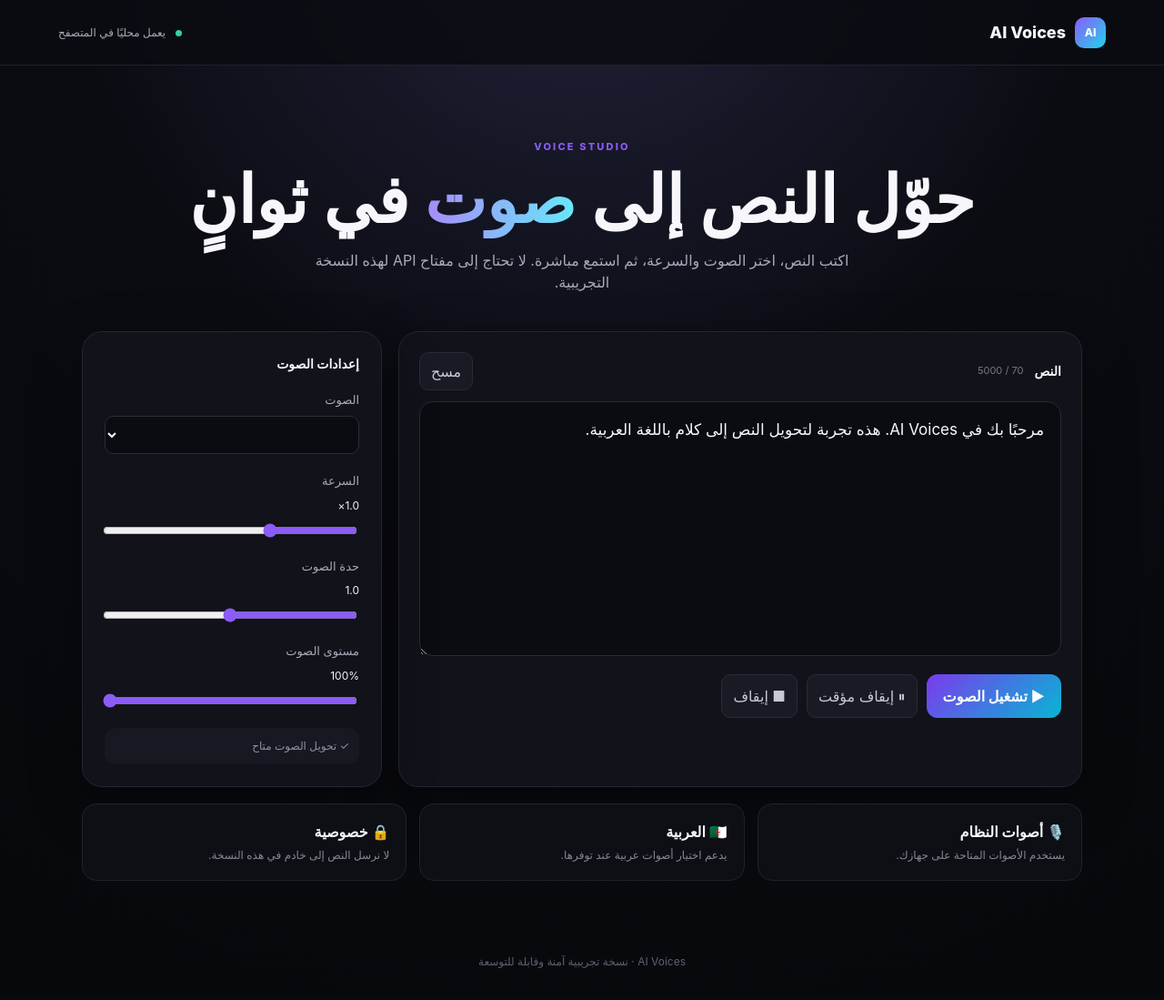
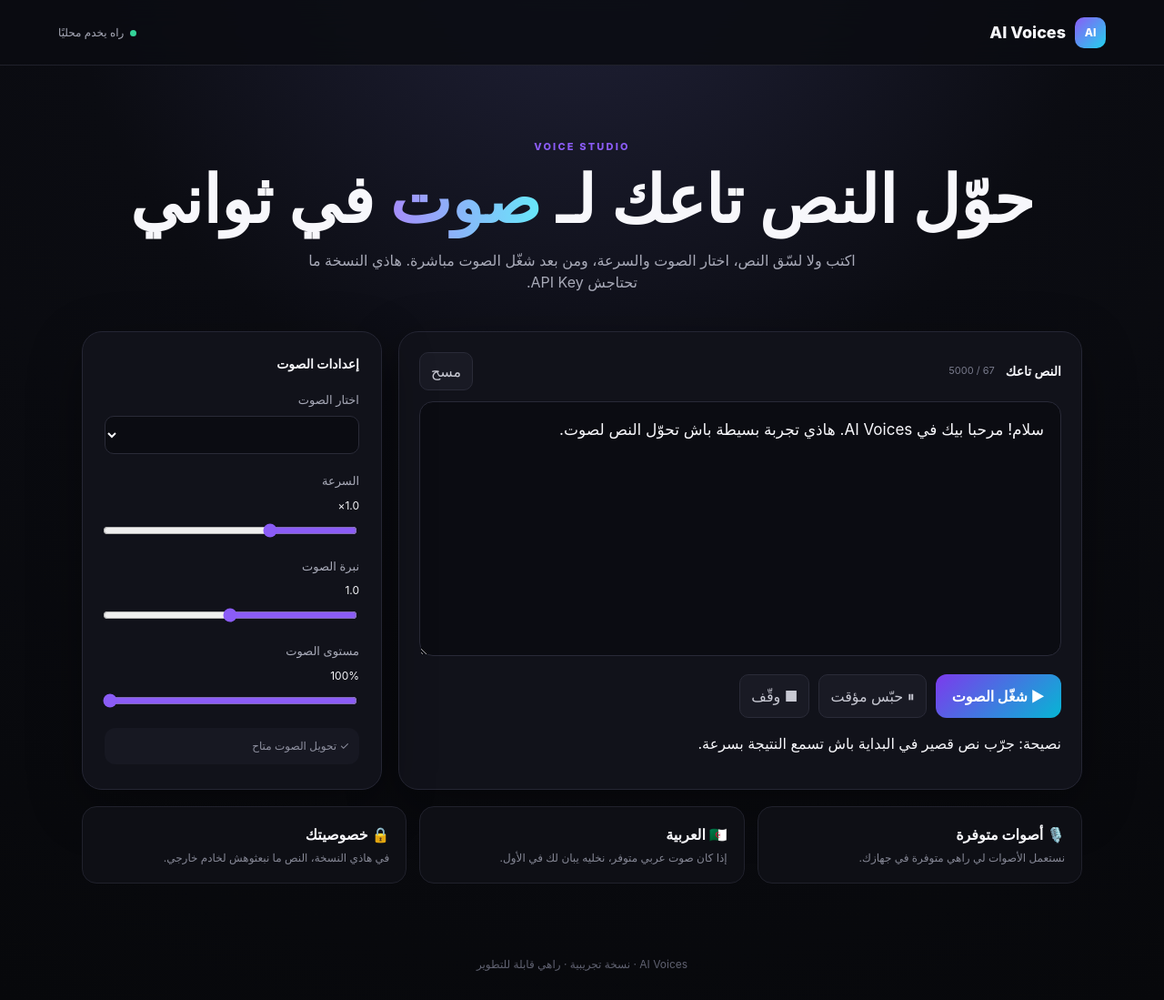
Before and after one commit to merada-jpg/Ai-voices-, a plain HTML site: page index.html in a window 1280 px wide. Shown: the whole page at 91% size. Drawn offline with Linux system fonts and the light colour scheme.

Commit message:
feat(web): restore Algerian white Darija UI copy

```diff
--- a/index.html
+++ b/index.html
@@ -3,58 +3,51 @@
 <head>
   <meta charset="UTF-8">
   <meta name="viewport" content="width=device-width, initial-scale=1.0">
-  <meta name="description" content="AI Voices — منصة بسيطة لتحويل النص إلى صوت مع دعم العربية.">
-  <title>AI Voices — تحويل النص إلى صوت</title>
+  <meta name="description" content="AI Voices — حوّل النص تاعك لصوت بطريقة بسيطة وسريعة.">
+  <title>AI Voices — حوّل النص تاعك لصوت</title>
   <link rel="stylesheet" href="styles.css">
 </head>
 <body>
   <header class="topbar">
     <div class="brand"><span class="brand-mark">AI</span><span>AI Voices</span></div>
-    <span class="status"><i></i> يعمل محليًا في المتصفح</span>
+    <span class="status"><i></i><span id="statusText">راه يخدم محليًا</span></span>
   </header>
-
   <main class="shell">
     <section class="hero">
       <p class="eyebrow">VOICE STUDIO</p>
-      <h1>حوّل النص إلى <span>صوت</span> في ثوانٍ</h1>
-      <p class="sub">اكتب النص، اختر الصوت والسرعة، ثم استمع مباشرة. لا تحتاج إلى مفتاح API لهذه النسخة التجريبية.</p>
+      <h1>حوّل النص تاعك لـ <span>صوت</span> في ثواني</h1>
+      <p class="sub">اكتب ولا لسّق النص، اختار الصوت والسرعة، ومن بعد شغّل الصوت مباشرة. هاذي النسخة ما تحتاجش API Key.</p>
     </section>
-
     <section class="studio">
       <div class="card editor">
         <div class="card-head">
-          <div>
-            <span class="label">النص</span>
-            <span id="counter">0 / 5000</span>
-          </div>
+          <div><span class="label">النص تاعك</span><span id="counter">0 / 5000</span></div>
           <button id="clearBtn" class="ghost" type="button">مسح</button>
         </div>
-        <textarea id="text" maxlength="5000" placeholder="اكتب أو الصق النص هنا...">مرحبًا بك في AI Voices. هذه تجربة لتحويل النص إلى كلام باللغة العربية.</textarea>
+        <textarea id="text" maxlength="5000" placeholder="اكتب ولا لسّق النص هنا...">سلام! مرحبا بيك في AI Voices. هاذي تجربة بسيطة باش تحوّل النص لصوت.</textarea>
         <div class="actions">
-          <button id="speakBtn" class="primary" type="button">▶ تشغيل الصوت</button>
-          <button id="pauseBtn" class="secondary" type="button">⏸ إيقاف مؤقت</button>
-          <button id="stopBtn" class="secondary" type="button">■ إيقاف</button>
+          <button id="speakBtn" class="primary" type="button">▶ شغّل الصوت</button>
+          <button id="pauseBtn" class="secondary" type="button">⏸ حبّس مؤقت</button>
+          <button id="stopBtn" class="secondary" type="button">■ وقّف</button>
         </div>
+        <p class="hint">نصيحة: جرّب نص قصير في البداية باش تسمع النتيجة بسرعة.</p>
       </div>
-
       <aside class="card controls">
         <span class="label">إعدادات الصوت</span>
-        <label>الصوت<select id="voice"></select></label>
+        <label>اختار الصوت<select id="voice"></select></label>
         <label>السرعة <output id="rateValue">1.0×</output><input id="rate" type="range" min="0.5" max="2" step="0.1" value="1"></label>
-        <label>حدة الصوت <output id="pitchValue">1.0</output><input id="pitch" type="range" min="0" max="2" step="0.1" value="1"></label>
+        <label>نبرة الصوت <output id="pitchValue">1.0</output><input id="pitch" type="range" min="0" max="2" step="0.1" value="1"></label>
         <label>مستوى الصوت <output id="volumeValue">100%</output><input id="volume" type="range" min="0" max="1" step="0.05" value="1"></label>
         <div id="support" class="support"></div>
       </aside>
     </section>
-
     <section class="features">
-      <div><b>🎙️ أصوات النظام</b><span>يستخدم الأصوات المتاحة على جهازك.</span></div>
-      <div><b>🇩🇿 العربية</b><span>يدعم اختيار أصوات عربية عند توفرها.</span></div>
-      <div><b>🔒 خصوصية</b><span>لا نرسل النص إلى خادم في هذه النسخة.</span></div>
+      <div><b>🎙️ أصوات متوفرة</b><span>نستعمل الأصوات لي راهي متوفرة في جهازك.</span></div>
+      <div><b>🇩🇿 العربية</b><span>إذا كان صوت عربي متوفر، نخليه يبان لك في الأول.</span></div>
+      <div><b>🔒 خصوصيتك</b><span>في هاذي النسخة، النص ما نبعثوهش لخادم خارجي.</span></div>
     </section>
   </main>
-
-  <footer>AI Voices · نسخة تجريبية آمنة وقابلة للتوسعة</footer>
+  <footer>AI Voices · نسخة تجريبية · راهي قابلة للتطوير</footer>
   <script src="app.js"></script>
 </body>
 </html>
```
